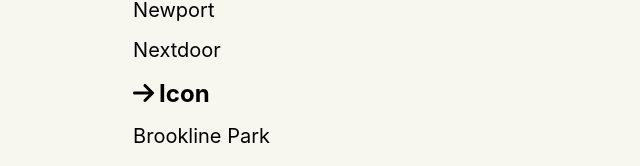
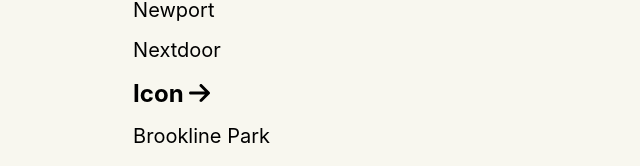
Before and after one commit to jordantab/forAMD-frontend, a React (Create React App) app in the folder for-amd/: page /events in a window 1280 px wide. Both pictures are taken after a click on the item "Icon". Shown: the part 142-308 px from the top of the page, without its empty margins (0-640 px from the left). Built offline with nearby package versions, Linux system fonts and the light colour scheme; no server answers; the HTML template or start-up script is replaced by a standard one.

Commit message:
Moved the events button to the right

```diff
--- a/for-amd/src/pages/EventsPage.jsx
+++ b/for-amd/src/pages/EventsPage.jsx
@@ -54,10 +54,10 @@
               fetchAlbum(word);
             }}
           >
+              {word}
             {(isHovered || isClicked) && (
-                <FontAwesomeIcon icon={faArrowRight} style={{ marginRight: '5px' }} />
+                <FontAwesomeIcon icon={faArrowRight} style={{ marginLeft: '5px' }} />
                 )}
-                {word}
           </li>
         )
         }
```
